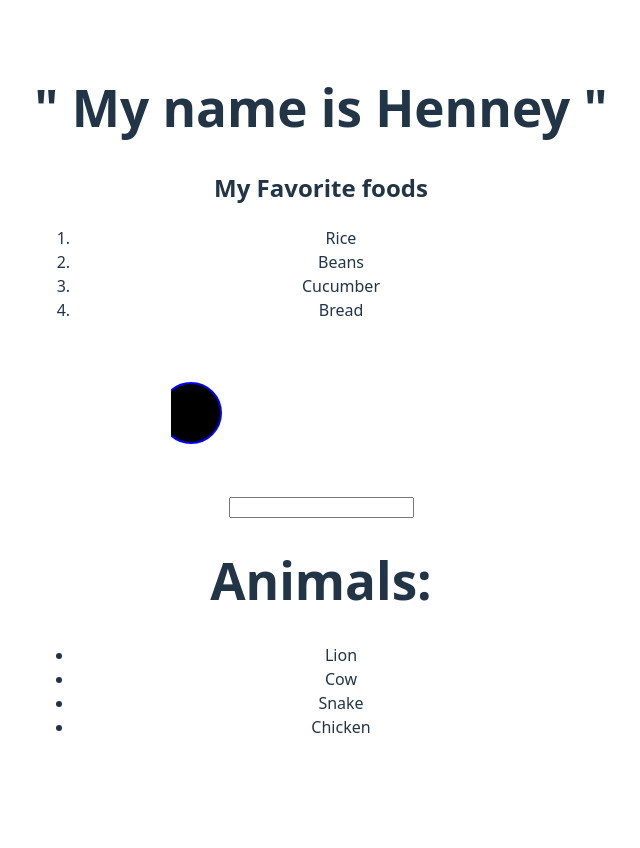
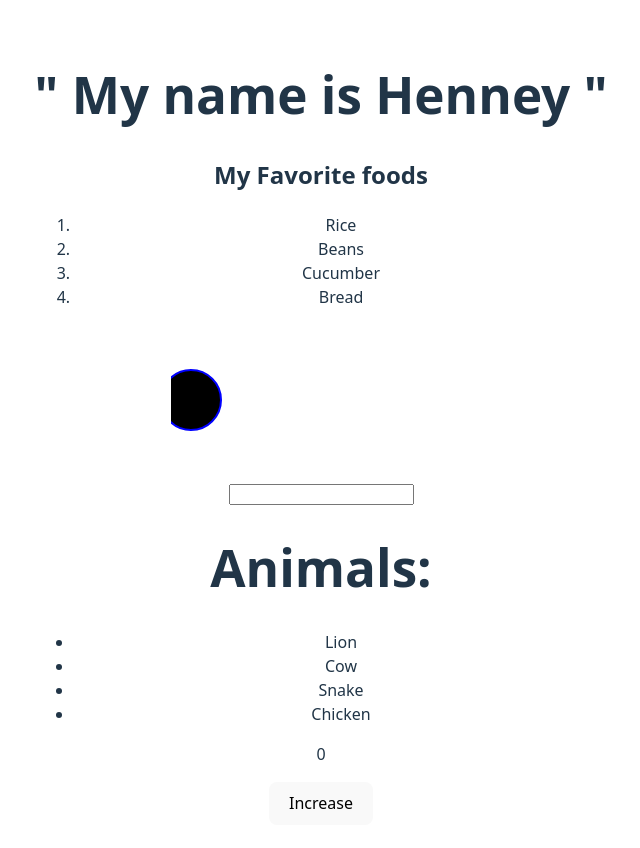
Before and after one commit to Hnn3y/REACT, a React (Vite) app in the folder my-first-react-app/: page / in a window 1280 px wide. Shown: the top 848 px of the page, without its empty margins (319-959 px from the left). Before the commit the page ends 800 px from the top, so only its background shows below. Built offline with nearby package versions, Linux system fonts and the light colour scheme.

Commit message:
BUILD: Added button to Lesson.jx

```diff
--- a/my-first-react-app/src/Lesson.jsx
+++ b/my-first-react-app/src/Lesson.jsx
@@ -1,6 +1,13 @@
+import { useState } from "react";
+
 function Lesson (){
     const animals = ["Lion","Cow", "Snake", "Chicken"]
 
+    const [counter, setCounter] = useState (0);
+
+    const increment = () => {
+      setCounter(counter + 2 );
+    };
     return(
         <div className="container">
         <svg>
@@ -17,6 +24,10 @@ function Lesson (){
                 return <li key={animal}>{animal}</li>;
              })}
           </ul>
+
+
+          <p>{counter}</p>
+          <button onClick={ increment }>Increase</button>
         </div>
     );
 
```
